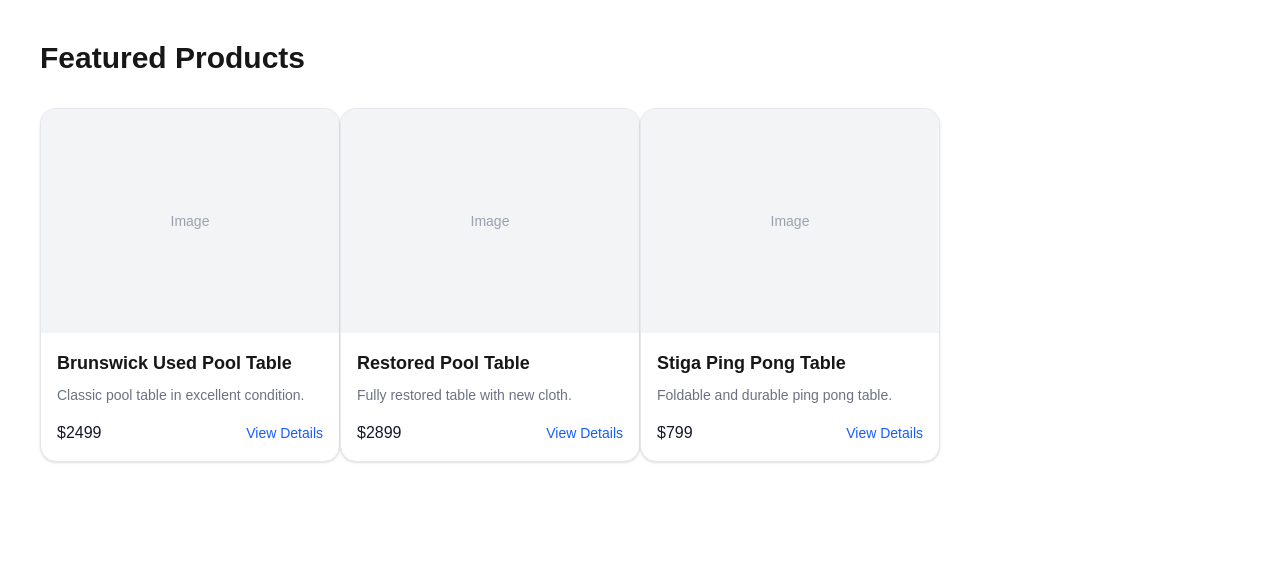
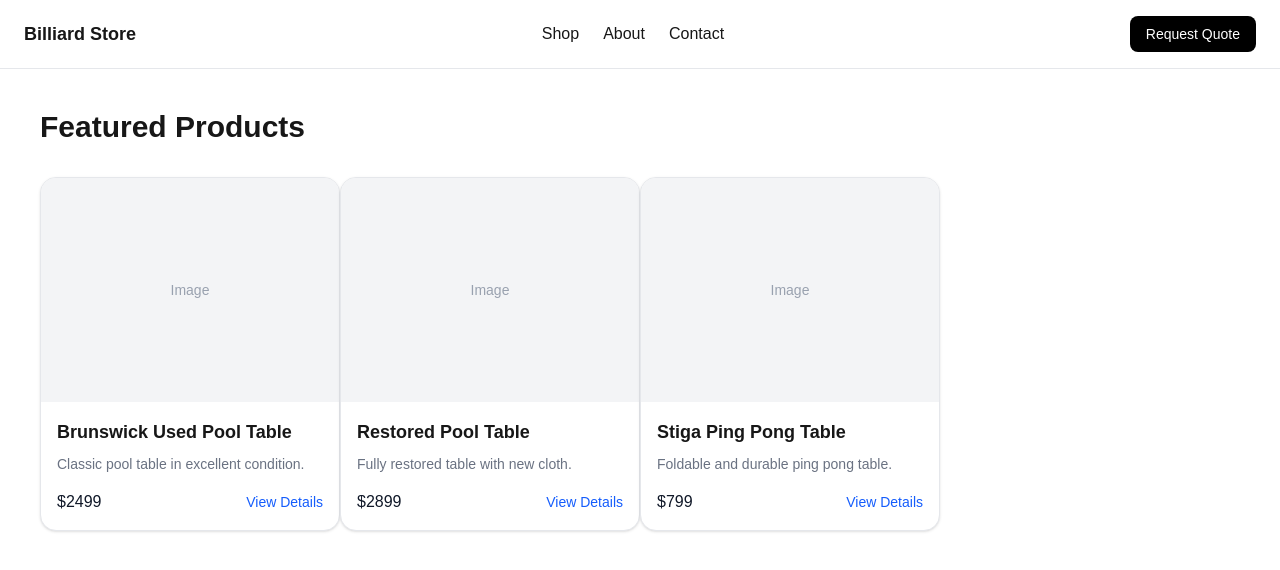
Before and after one commit to disc3110/used-tables-frontend, a Next.js app: page / in a window 1280 px wide. Shown: the top 570 px of the page. Built offline with nearby package versions, Linux system fonts and the light colour scheme.

Commit message:
Add basic navbar component and layout integration

```diff
--- a/src/app/layout.tsx
+++ b/src/app/layout.tsx
@@ -1,4 +1,5 @@
 import "./globals.css";
+import Navbar from "@/components/layout/Navbar";
 
 export const metadata = {
   title: "Used Billiard Store",
@@ -12,7 +13,10 @@
 }>) {
   return (
     <html lang="en">
-      <body>{children}</body>
+      <body>
+        <Navbar />
+        {children}
+      </body>
     </html>
   );
 }
--- a/src/components/layout/Navbar.tsx
+++ b/src/components/layout/Navbar.tsx
@@ -0,0 +1,38 @@
+import Link from "next/link";
+
+export default function Navbar() {
+  return (
+    <nav className="w-full border-b border-gray-200 bg-white">
+      <div className="max-w-7xl mx-auto px-6 py-4 flex items-center justify-between">
+
+        {/* Logo */}
+        <Link href="/" className="font-bold text-lg">
+          Billiard Store
+        </Link>
+
+        {/* Links */}
+        <div className="hidden md:flex items-center gap-6">
+          <Link href="/products" className="hover:underline">
+            Shop
+          </Link>
+
+          <Link href="/about" className="hover:underline">
+            About
+          </Link>
+
+          <Link href="/contact" className="hover:underline">
+            Contact
+          </Link>
+        </div>
+
+        {/* CTA */}
+        <Link
+          href="/contact"
+          className="bg-black text-white px-4 py-2 rounded-lg text-sm"
+        >
+          Request Quote
+        </Link>
+      </div>
+    </nav>
+  );
+}
```
